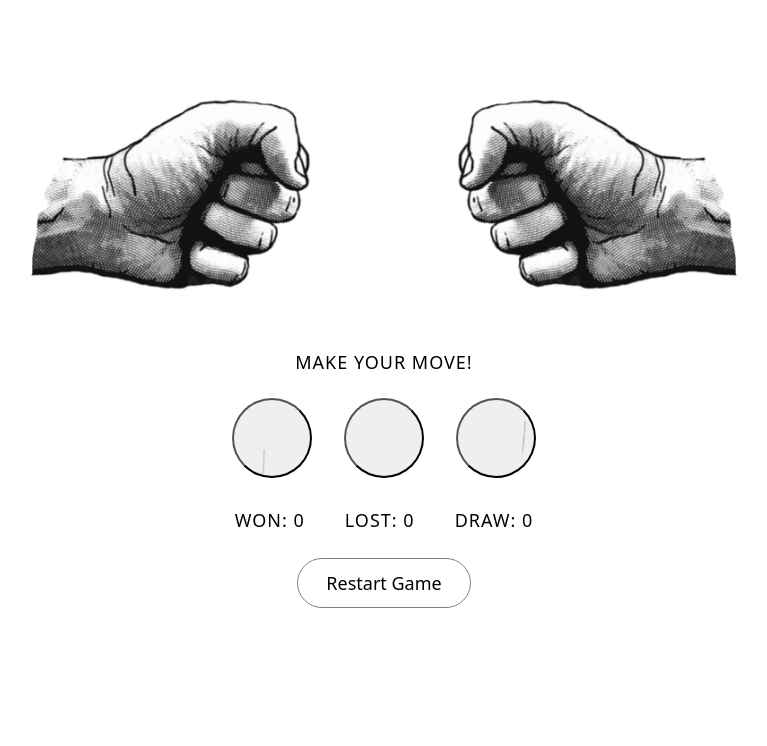
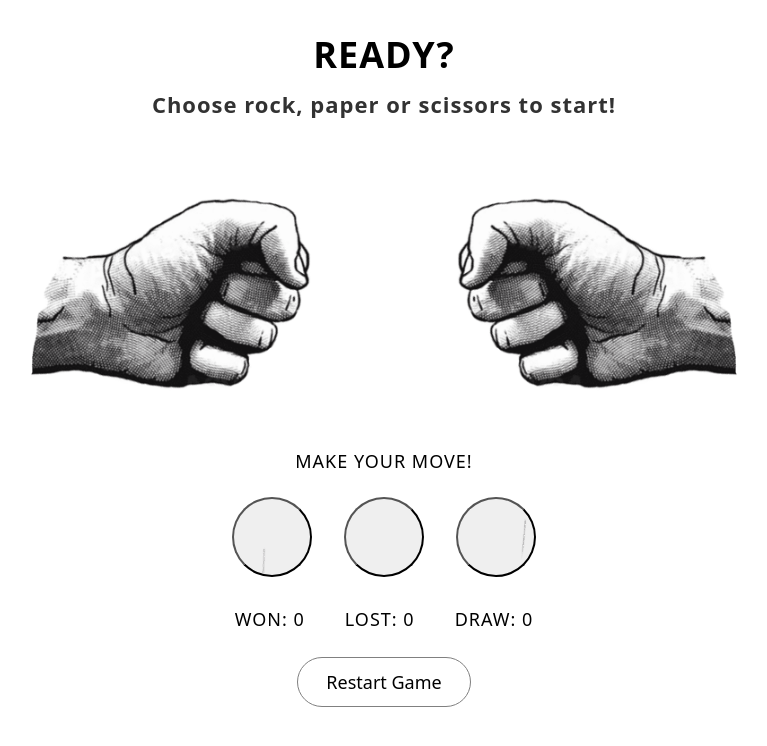
Before and after one commit to Berilkdd/rock-paper-scissors-v5, a React (Vite) app: page / in a window 1280 px wide. Shown: the top 746 px of the page, without its empty margins (256-1023 px from the left). Built offline with nearby package versions, Linux system fonts and the light colour scheme.

Commit message:
Move game state from variables to React state

```diff
--- a/src/App.jsx
+++ b/src/App.jsx
@@ -14,20 +14,24 @@
   const [playerScore, setPlayerScore] = useState(0);
   const [computerScore, setComputerScore] = useState(0);
   const [drawScore, setDrawScore] = useState(0);
+  const [header, setHeader] = useState("Ready?");
+  const [message, setMessage] = useState("Choose rock, paper or scissors to start!");
+  const [playerHand, setPlayerHand] = useState(rock);
+  const [computerHand, setComputerHand] = useState(rock);
 
   return (
     <>
-      <h1 id="header"></h1>
-      <h2 id="message"></h2>
+      <h1>{header}</h1>
+      <h2>{message}</h2>
 
       <div className="game-area">
         <div id="hands" className="hands-row">
           <div className="player-side">
-            <img src={rock} id="player-hand" className="hand"/>
+            <img src={playerHand} id="player-hand" className="hand"/>
           </div>
 
           <div className="computer-side">
-            <img src={rock} id="computer-hand" className="mirror hand"/>
+            <img src={computerHand} id="computer-hand" className="mirror hand"/>
           </div>
         </div>
 
```
